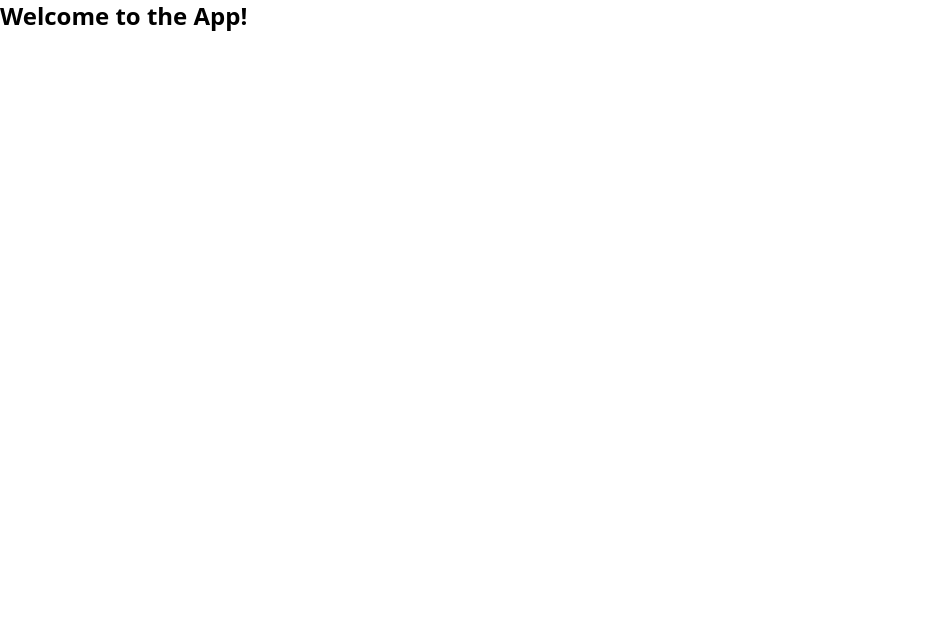
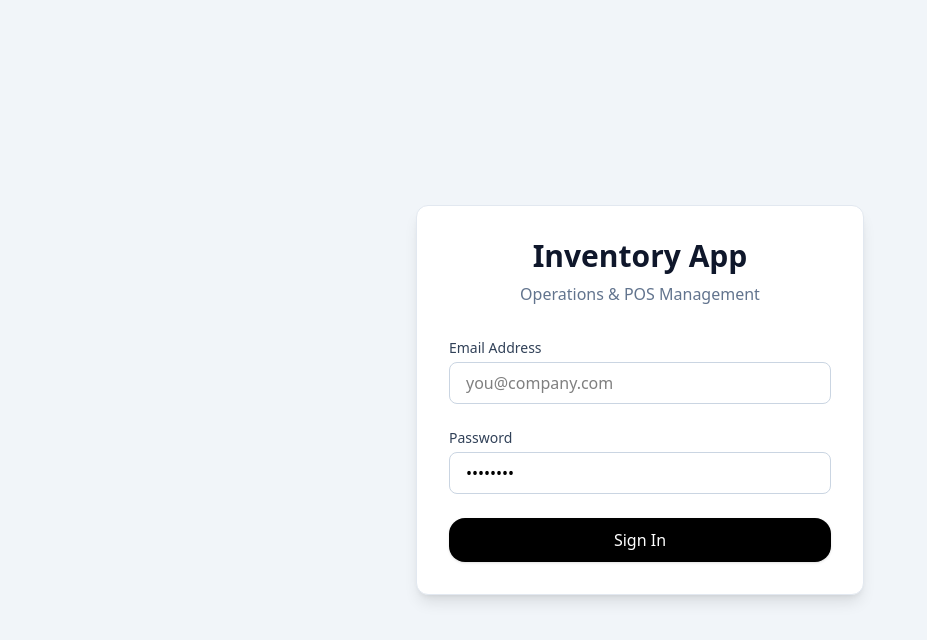
Before and after one commit to xxemat20xx/mern-inventory-app, a React app in the folder frontend/: page / in a window 1280 px wide. Shown: the top 640 px of the page, without its empty margins (0-927 px from the left). Built offline with nearby package versions, Linux system fonts and the light colour scheme; no server answers; the HTML template or start-up script is replaced by a standard one.

Commit message:
commit added pages

```diff
--- a/frontend/src/App.jsx
+++ b/frontend/src/App.jsx
@@ -1,11 +1,65 @@
-import React from 'react'
+import { useEffect } from "react";
+import { ViewState } from "./types";
+import { useAuthStore } from "./store/useAuthStore";
+
+// pages
+import Dashboard from "./pages/Dashboard";
+import Inventory from "./pages/InventoryPage";
+import Terminal from "./pages/Terminal";
+import Analytics from "./pages/Analytics";
+import StockLogs from "./pages/StockLogsPage";
+import SalesLogs from "./pages/SalesLogsPage";
+import Login from "./pages/Login";
 
 const App = () => {
-  return (
-    <div>
-      <h1 className="text-2xl font-bold">Welcome to the App!</h1>
-    </div>
-  )
-}
+  const {
+    isAuthenticated,
+    isCheckingAuth,
+    currentView,
+    checkAuth
+  } = useAuthStore();
 
-export default App
+  useEffect(() => {
+    checkAuth();
+  }, [checkAuth]);
+
+  // ⏳ Checking auth
+  if (isCheckingAuth) {
+    return <div>Checking authentication...</div>;
+  }
+
+  // 🔐 Not logged in
+  if (!isAuthenticated) {
+    return <Login />;
+  }
+
+  // 🧭 View rendering using if-else
+  if (currentView === ViewState.DASHBOARD) {
+    return <Dashboard />;
+  }
+
+  if (currentView === ViewState.INVENTORY) {
+    return <Inventory />;
+  }
+
+  if (currentView === ViewState.TERMINAL) {
+    return <Terminal />;
+  }
+
+  if (currentView === ViewState.ANALYTICS) {
+    return <Analytics />;
+  }
+
+  if (currentView === ViewState.STOCK_LOGS) {
+    return <StockLogs />;
+  }
+
+  if (currentView === ViewState.SALE_LOGS) {
+    return <SalesLogs />;
+  }
+
+  // Fallback (safety)
+  return <Dashboard />;
+};
+
+export default App;
--- a/frontend/src/components/Layout.jsx
+++ b/frontend/src/components/Layout.jsx
@@ -1,9 +1,127 @@
-import React from 'react'
+import { useState } from "react";
+import {useAuthStore} from "../store/useAuthStore";
+import { ViewState } from "../types";
+import {
+  LayoutDashboard,
+  Package,
+  ShoppingCart,
+  CheckSquare,
+  BarChart3,
+  X,
+  LogOut
+} from "lucide-react";
 
-const Layout = () => {
+
+const SidebarItem = ({icon, label, active, onClick}) => {
   return (
-    <div>Layout</div>
+    <button
+    onClick={onClick}
+    className={`flex items-center width-full px-4 py-3 text-sm font-medium
+      rounded-lg mb-1
+      ${active
+        ? "bg-gray-200 text-gray-900"
+        : "text-gray-600 hover:bg-gray-100 hover:text-gray-900"
+      }`
+    }
+      >
+        <span className="mr-3">{icon}</span>
+        {label}
+      </button>
   )
 }
+const Layout = ({ children }) => {
+  const { user, logout, currentView, setCurrentView } = useAuthStore();
+  const [isSidebarOpen, setIsSidebarOpen] = useState(true);
 
-export default Layout
+  // const isAdmin = user?.role === "admin";
+
+  return (
+    <div className="flex h-screen bg-slate-50 overflow-hidden">
+         {/* Mobile Overlay */}
+          {isSidebarOpen &&
+            <div
+             className="fixed inset-0 bg-black/50 z-20 lg:hidden"
+             onClick={() => setIsSidebarOpen(false)}
+            />
+          }
+      {/* Sidebar */}
+      <aside
+        className={`fixed lg:static inset-y-0 left-0 z-30 w-64 bg-white border-r border-slate-200 transform transition-transform duration-200 ease-in-out
+          ${isSidebarOpen ? "translate-x-0" : "-translate-x-full"}`}
+      >
+        <div className="flex flex-col h-full">
+          <div className="flex items-center justify-center h-16 border-b border-slate-200 px-6">
+            <div className="flex items-center space-x-2 text-primary-600 font-bold text-xl">
+               <div className="w-8 h-8 bg-primary-600 text-white rounded-lg flex items-center justify-center">
+                Inventory
+               </div>
+               <span>Inventory App</span>
+            </div>
+            <button
+              className="ml-auto lg:hidden text-slate-500"
+              onClick={() => setIsSidebarOpen(false)}
+            >
+              <X size={20} />
+            </button>
+          </div>
+
+          {/* NAV */}
+          <nav className="flex-1 px-4 py-6 space-y-2 overflow-y-auto">
+             <SidebarItem
+              icon={<LayoutDashboard size={16} />}
+              label="Dashboard"
+              active={currentView === ViewState.DASHBOARD}
+              onClick={() => setCurrentView(ViewState.DASHBOARD)}
+             />
+
+             <SidebarItem
+              icon={<BarChart3 size={16} />}
+              label="Stock Logs"
+              active={currentView === ViewState.STOCKLOGS}
+              onClick={() => setCurrentView(ViewState.STOCK_LOGS)}
+             />
+              <SidebarItem
+              icon={<ShoppingCart size={16} />}
+              label="Sales Logs"
+              active={currentView === ViewState.SALE_LOGS}
+              onClick={() => setCurrentView(ViewState.SALE_LOGS)}
+              />
+
+          </nav>
+
+          <div className="p-4 border-t border-slate-200">
+            <div className="flex items-center mb-4 px-2">
+               <div className="ml-3 overflow-hidden">
+                <p className="text-sm font-medium text-slate-900 truncate">{user?.name}</p>
+                <p className="text-xs text-slate-500 truncate capitalize">{user?.role}</p>
+              </div>
+            <button
+              onClick={logout}
+              className="flex items-center w-full px-4 py-2 text-sm font-medium text-red-600 bg-red-50 hover:bg-red-100 rounded-lg transition-colors"
+            >
+              <LogOut size={18} className="mr-2" />
+              Sign Out
+            </button>
+            </div>
+          </div>
+        </div>
+      </aside>
+
+      {/* MAIN CONTENT */}
+            <main className="flex-1 flex flex-col min-w-0 overflow-hidden">
+        {/* Mobile Header */}
+        <header className="lg:hidden flex items-center justify-between px-4 py-3 bg-white border-b border-slate-200">
+          <div className="flex items-center font-bold text-slate-900">HR App</div>
+          <button onClick={() => setIsSidebarOpen(true)} className="p-2 text-slate-600">
+            <Menu size={24} />
+          </button>
+        </header>
+
+        <div className="flex-1 overflow-y-auto p-4 sm:p-8">
+          {children}
+        </div>
+      </main>
+    </div>
+  )
+}
+export default Layout;
--- /dev/null
+++ b/frontend/src/pages/Login.jsx
@@ -0,0 +1,60 @@
+import { useState} from "react"
+import { useAuthStore } from "../store/useAuthStore"
+import { useNavigate } from "react-router-dom";
+
+const Login = () => {
+  const [email, setEmail] = useState("");
+  const [password, setPassword] = useState("123456");
+  const { login } = useAuthStore();
+  const navigate = useNavigate();
+  const handleSubmit = async (e) => {
+    e.preventDefault();
+      await login(email, password);
+      navigate("/dashboard");
+  }
+
+  return (
+    <div className="min-h-screen flex items-center justify-center bg-slate-100 p-4">
+      <div className="max-w-md w-full bg-white rounded-xl shadow-lg p-8 border border-slate-200">
+        <div className="text-center mb-8">
+          <h1 className="text-3xl font-bold text-slate-900">Inventory App</h1>
+          <p className="text-slate-500 mt-2">Operations & POS Management</p>
+        </div>
+
+        <form onSubmit={handleSubmit} className="space-y-6">
+          <div>
+            <label className="block text-sm font-medium text-slate-700 mb-1">Email Address</label>
+            <input
+              type="email"
+              required
+              value={email}
+              onChange={(e) => setEmail(e.target.value)}
+              className="w-full px-4 py-2 border border-slate-300 rounded-lg focus:ring-2 focus:ring-primary-500 focus:border-primary-500 outline-none transition-all"
+              placeholder="you@company.com"
+            />
+          </div>
+
+          <div>
+            <label className="block text-sm font-medium text-slate-700 mb-1">Password</label>
+            <input
+              type="password"
+              defaultValue="password"
+              className="w-full px-4 py-2 border border-slate-300 rounded-lg focus:ring-2 focus:ring-primary-500 focus:border-primary-500 outline-none transition-all"
+              placeholder="••••••••"
+              onChange={(e) => setPassword(e.target.value)}
+            />
+          </div>
+
+          <button
+            type="submit"
+            className="bg-black text-white py-2.5 w-full rounded-2xl hover:bg-slate-900 transition-colors shadow-sm cursor-pointer"
+          >
+            Sign In
+          </button>
+        </form>
+      </div>
+    </div>
+  )
+}
+
+export default Login
--- a/frontend/src/store/useAuthStore.js
+++ b/frontend/src/store/useAuthStore.js
@@ -1,5 +1,5 @@
 import { create } from 'zustand';
-import { ViewState } from '../constants/viewStates';
+import { ViewState } from '../types';
 import api from '../api/api';
 
 
--- a/frontend/src/types.js
+++ b/frontend/src/types.js
@@ -3,6 +3,6 @@ export const ViewState = {
   INVENTORY: "inventory",
   TERMINAL: "terminal",
   ANALYTICS: "analytics",
-  STOCKLOGS: "stocklogs",
-  SALESLOGS: "saleslogs",
+  STOCK_LOGS: "stocklogs",
+  SALE_LOGS: "saleslogs",
  };
```
